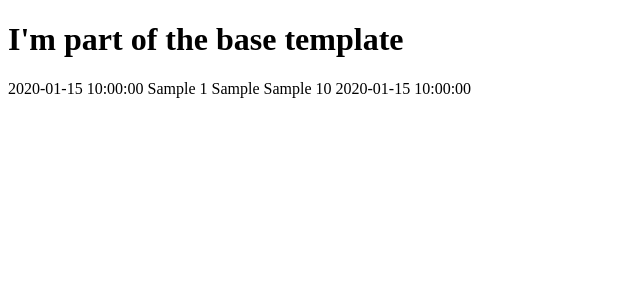
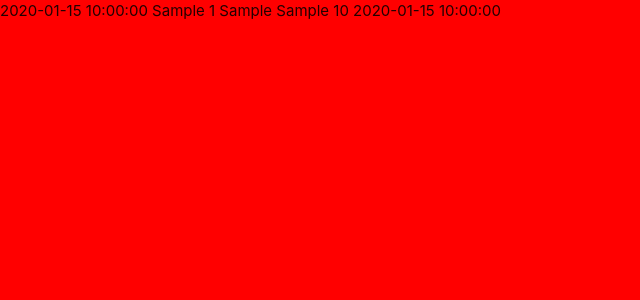
Before and after one commit to yoesk8/pooltesting_buddy_PP3, a Flask app: page / in a window 1280 px wide. Shown: the top 300 px of the page, without its empty margins (0-640 px from the left). Run offline with Flask 2, Linux system fonts and the light colour scheme; a database or web service that is not in the repository returns one stand-in record (values such as "Sample title"); some libraries are stand-ins or nearby versions.

Commit message:
Connected materialize and added static pages and directories

```diff
--- /dev/null
+++ b/static/css/style.css
@@ -0,0 +1,3 @@
+body {
+    background-color: red;
+}
--- a/templates/base.html
+++ b/templates/base.html
@@ -4,11 +4,27 @@
     <meta charset="UTF-8">
     <meta http-equiv="X-UA-Compatible" content="IE=edge">
     <meta name="viewport" content="width=device-width, initial-scale=1.0">
+    <!-- fontawesome cdn -->
+    <link rel="stylesheet" type="text/css" href="https://cdnjs.cloudflare.com/ajax/libs/font-awesome/6.2.0/css/all.min.css"
+    integrity="sha512-xh6O/CkQoPOWDdYTDqeRdPCVd1SpvCA9XXcUnZS2FmJNp1coAFzvtCN9BmamE+4aHK8yyUHUSCcJHgXloTyT2A==" crossorigin="anonymous" referrerpolicy="no-referrer" />
+    <!-- Compiled and minified CSS -->
+    <link rel="stylesheet" href="https://cdnjs.cloudflare.com/ajax/libs/materialize/1.0.0/css/materialize.min.css" type="text/css">
+    <link rel="stylesheet" href="{{ url_for('static', filename='css/style.css') }}">
+    {% block styles %}
+    {% endblock %}
     <title>Pooltesting buddy</title>
 </head>
 <body>
-    <h1>I'm part of the base template</h1>
+
     {% block content %}
     {% endblock %}
+
+    <!-- jquery cdn -->
+    <script src="https://code.jquery.com/jquery-3.6.1.min.js" integrity="sha256-o88AwQnZB+VDvE9tvIXrMQaPlFFSUTR+nldQm1LuPXQ=" crossorigin="anonymous"></script>
+     <!-- Compiled and minified JavaScript -->
+     <script src="https://cdnjs.cloudflare.com/ajax/libs/materialize/1.0.0/js/materialize.min.js"></script>
+     <script src="{{ url_for('static', filename='js/script.js') }}"></script>
+     {% block scripts %}
+     {% endblock %}
 </body>
 </html>
```
Also changed, not shown: static/js/script.js (added).
